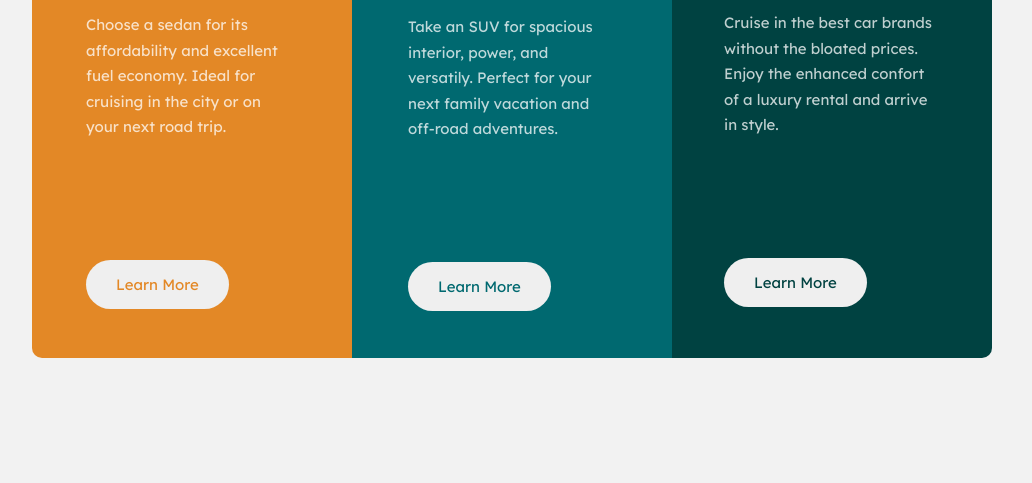
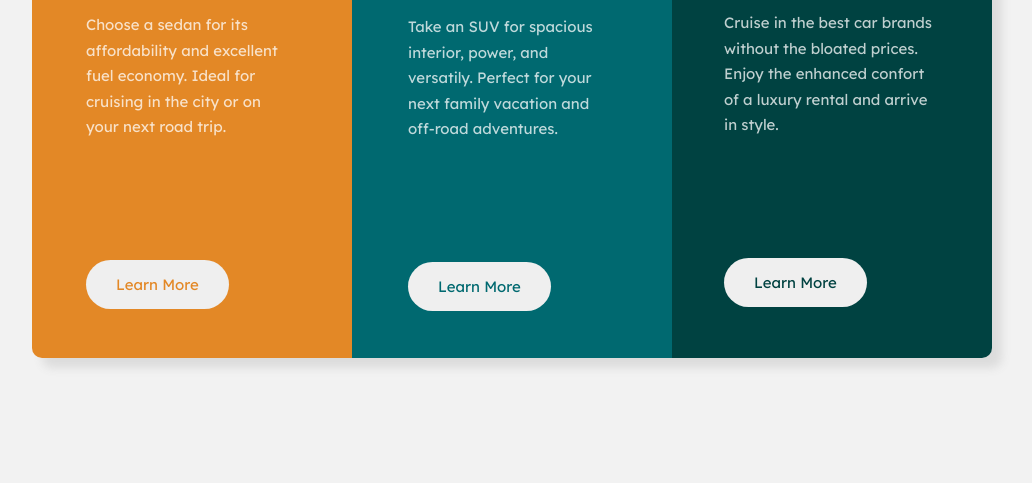
Before and after one commit to luis92guimaraes/3-columns-preview-card-component-main, a plain HTML site: page index.html in a window 1280 px wide. Shown: the part 317-800 px from the top of the page, without its empty margins (128-1160 px from the left). Drawn offline with Linux system fonts and the light colour scheme.

```diff
--- a/src/css/style.css
+++ b/src/css/style.css
@@ -20,6 +20,7 @@ body {
     grid-template-rows: 550px;
     border-radius: 10px;
     overflow: hidden;
+    box-shadow: 10px 10px 10px gainsboro;
 }
 
 .sedans {
```
Also changed, not shown: src/images/desktop.gif (added), src/images/ipad.gif (added), src/images/mobile.gif (added), 1 other file.
